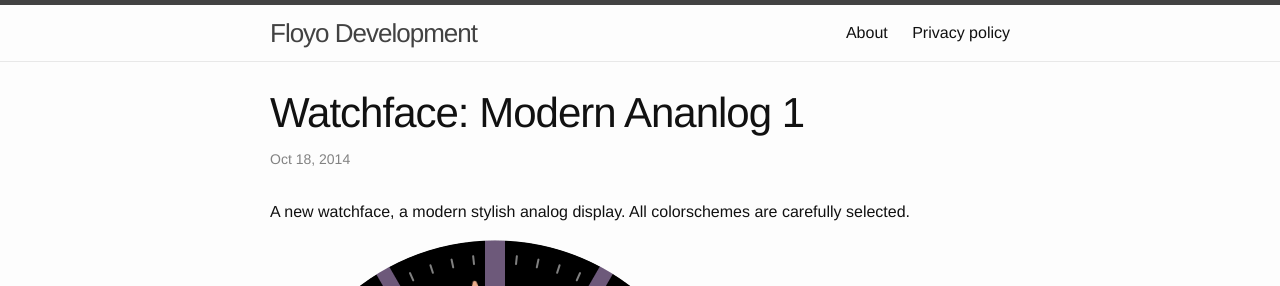
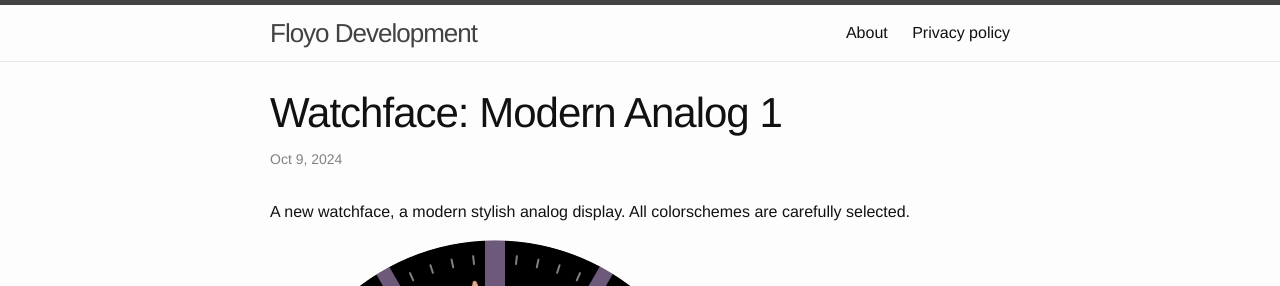
Before and after one commit to FolkertJo/floyo.github.io, a Jekyll site: the page built from _posts/2024-09-10-watchface-modern-analog-1.markdown, in a window 1280 px wide. Shown: the top 286 px of the page. Built offline with Jekyll 4.4.1, drawn with Linux system fonts in a browser that asks for light colours.

Commit message:
changed names to previous dates

```diff
--- a/_posts/2024-09-10-watchface-modern-analog-1.markdown
+++ b/_posts/2024-09-10-watchface-modern-analog-1.markdown
@@ -1,7 +1,7 @@
 ---
 layout: post
-title:  "Watchface: Modern Ananlog 1"
-date:   2014-10-18 12:58:29
+title:  "Watchface: Modern Analog 1"
+date:   2024-10-09 12:58:29
 categories: watchface analog
 ---
 A new watchface, a modern stylish analog display. All colorschemes are carefully selected.
```
Also changed, not shown: _posts/2024-09-08-watchface-modern-hybrid-1.markdown (renamed from _posts/2024-09-10-watchface-modern-hybrid-1.markdown), _posts/2024-09-09-watchface-digital-health-1.markdown (renamed from _posts/2024-09-10-watchface-digital-health-1.markdown).
